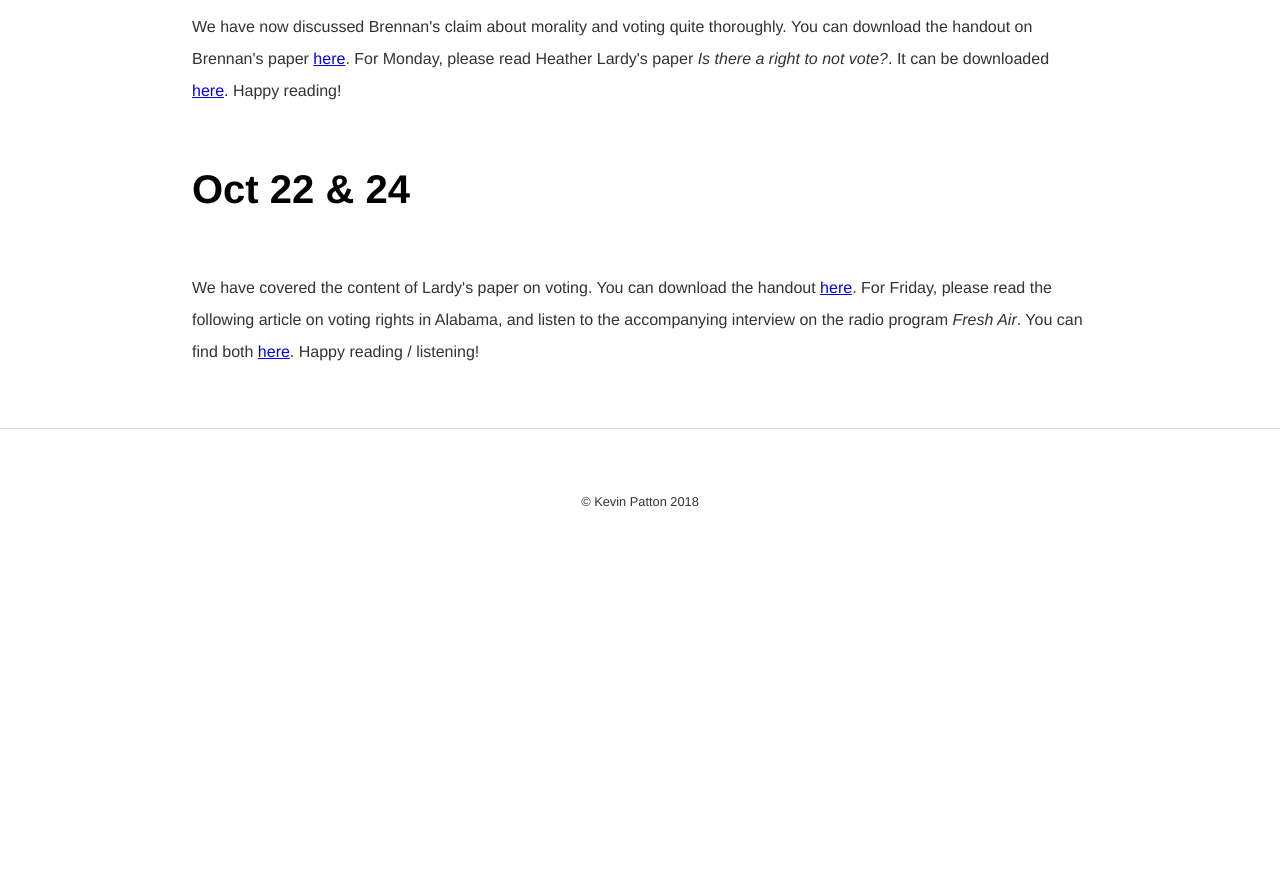
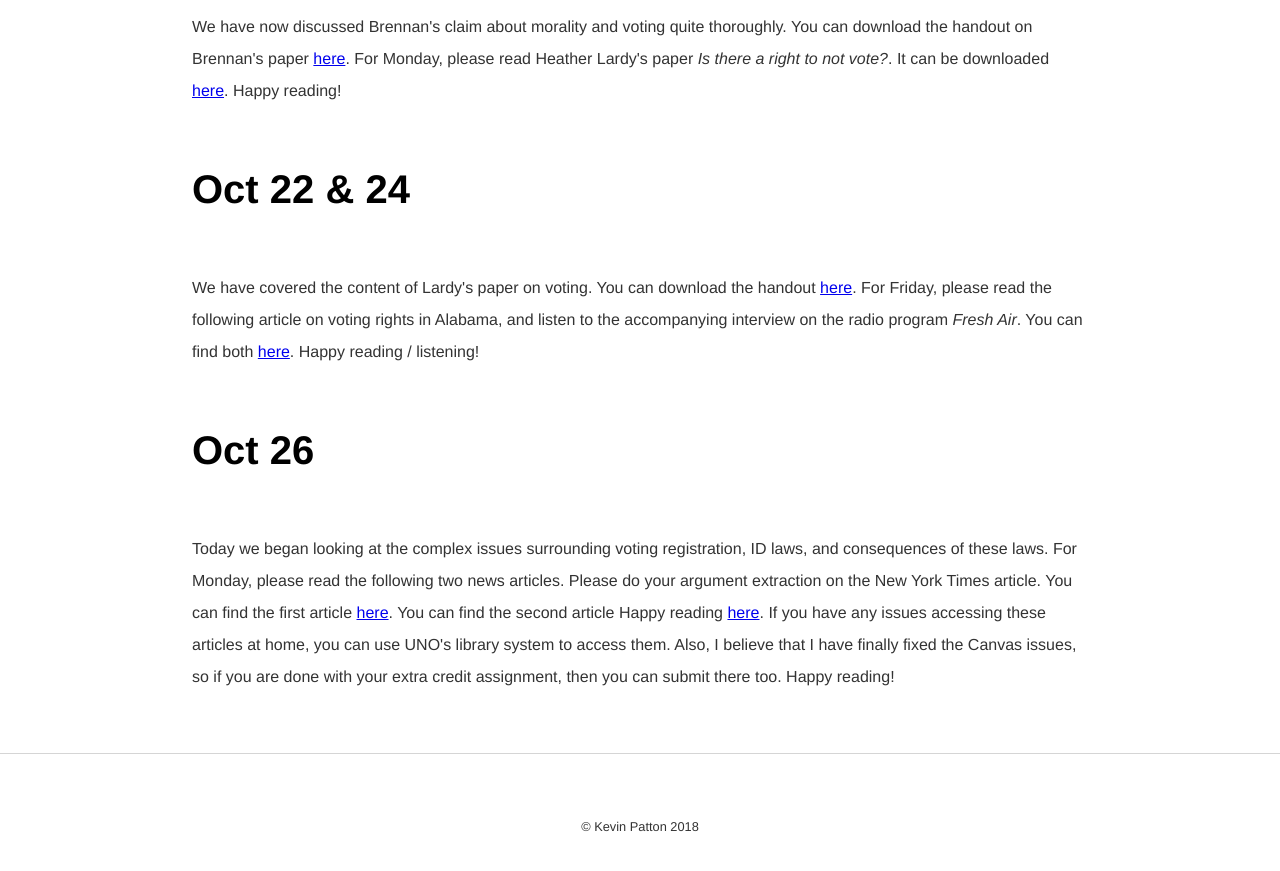
Before and after one commit to kevinjpatton/kevinjpatton.github.io, a Jekyll site: the page built from teaching/phil1020/index.html, in a window 1280 px wide and 900 px high, scrolled down 5548 px. Shown: the top 871 px of the window. Built offline with Jekyll 4.4.1, drawn with Linux system fonts in a browser that asks for light colours; Markdown is read by kramdown in place of the engine named in the settings; before the commit the page ends 6123 px from its top, so only the background shows below that.

Commit message:
Update index.html

```diff
--- a/teaching/phil1020/index.html
+++ b/teaching/phil1020/index.html
@@ -48,4 +48,6 @@ http://www.sfu.ca/philosophy/resources/writing.html>here</a>.
 <p>We have now discussed Brennan's claim about morality and voting quite thoroughly.  You can download the handout on Brennan's paper <a href=/teaching/phil1020/Handout_JohnBrennan.pdf	target="_blank">here</a>.  For Monday, please read Heather Lardy's paper <i>Is there a right to not vote?</i>.   It can be downloaded <a href=/teaching/phil1020/HeatherLardy_RightVote.pdf	target="_blank">here</a>.  Happy reading!</p>
 <h1>Oct 22 & 24</h1>
 <p>We have covered the content of Lardy's paper on voting.  You can download the handout <a href=/teaching/phil1020/Handout_HeatherLardy.pdf	target="_blank">here</a>.  For Friday, please read the following article on voting rights in Alabama, and listen to the accompanying interview on the radio program <i>Fresh Air</i>.  You can find both <a href=http://www.apr.org/post/republican-voter-suppression-efforts-are-targeting-minorities-journalist-says#stream/0
-	target="_blank">here</a>.  Happy reading / listening!</p>
+target="_blank">here</a>.  Happy reading / listening!</p>
+<h1>Oct 26</h1>
+<p>Today we began looking at the complex issues surrounding voting registration, ID laws, and consequences of these laws.  For Monday, please read the following two news articles.  Please do your argument extraction on the New York Times article.  You can find the first article <a href=https://www.politico.com/story/2012/07/cornyn-calls-shame-on-holder-078417 target="_blank">here</a>.  You can find the second article   Happy reading <a href=https://www.nytimes.com/2016/09/17/us/some-republicans-acknowledge-leveraging-voter-id-laws-for-political-gain.html target="_blank">here</a>.  If you have any issues accessing these articles at home, you can use UNO's library system to access them.  Also, I believe that I have finally fixed the Canvas issues, so if you are done with your extra credit assignment, then you can submit there too.  Happy reading!</p>
```
